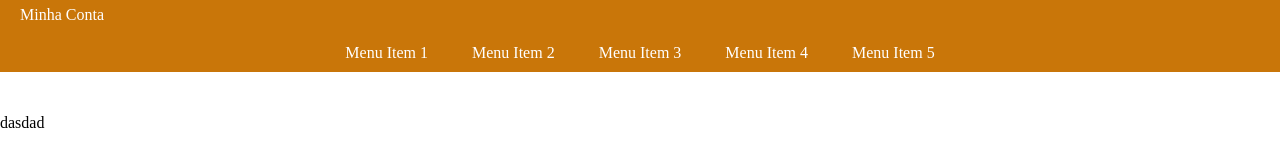
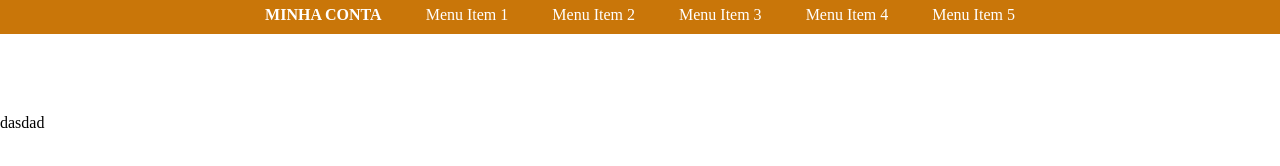
Before and after one commit to Hysumi/front-end-BEM, a website: page index.html in a window 1280 px wide. Shown: the part 74-240 px from the top of the page. Drawn offline with Linux system fonts and the light colour scheme.

Commit message:
Finalizar navbar

```diff
--- a/src/common.blocks/navigation/nav.scss
+++ b/src/common.blocks/navigation/nav.scss
@@ -40,8 +40,7 @@
     text-align: center;
 }
 
-.nav-bar__list,
-[id^="toggle"] {
+.nav-bar__list, [id^="toggle"] {
     display: none;
 }
 
@@ -51,6 +50,8 @@
 
 .nav-bar__item {
     display: inline-block;
+    text-transform: uppercase;
+    font-weight: bold;
 }
 .nav-bar__list-item {
     display: block;
@@ -74,13 +75,17 @@
     background: #666;
 }
 
-@media all and (min-width : 745px) {
+@media all and (min-width : 815px) {
+    .nav-bar {
+        text-align: center;
+    }
     .nav-bar > .nav-bar__label {
         display: none;
     }
 
     .nav-bar > .nav-bar__list {
-        display: block;
+        display: inline-block;
+        width: auto;
     }
 
     .nav-bar > .nav-bar__list > .nav-bar__list-item {
```
Also changed, not shown: src/bundles/css-bundle/bundle.min.css.
